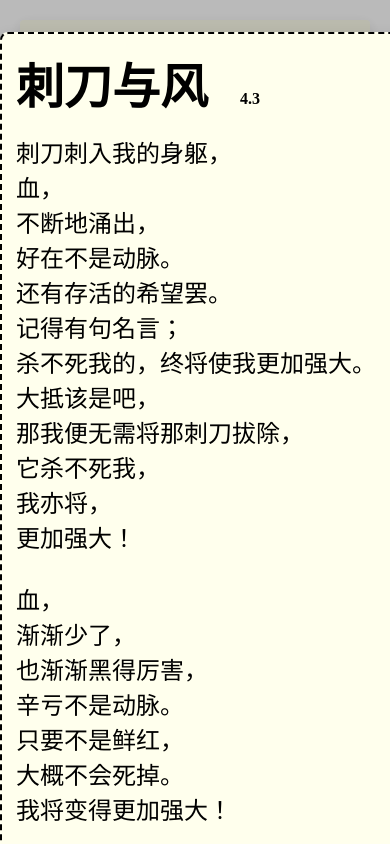
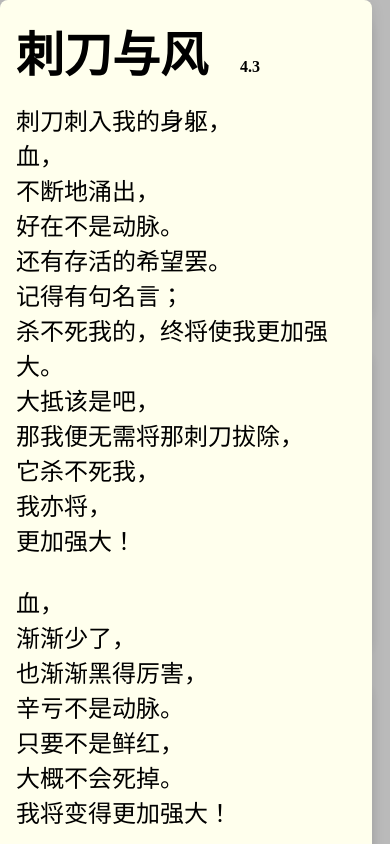
Before and after one commit to xihale/poetry, a Next.js app: page /poem/0 in a window 390 px wide. Built offline with nearby package versions, Linux system fonts and the light colour scheme.

Commit message:
fix: mobile experience

```diff
--- a/src/app/poem/[id]/page.module.scss
+++ b/src/app/poem/[id]/page.module.scss
@@ -11,7 +11,7 @@
   z-index: 10;
   top: 0;
   width: 50%;
-  min-width: 400px;
+  min-width: 340px;
   background: #ffffed;
   margin: auto;
   padding: 1rem;
@@ -22,6 +22,11 @@
   outline-offset: -2px;
   margin-bottom: 2rem;
   margin-top: 2rem;
+
+  @media screen and (max-width: 600px) {
+    outline: none;
+    margin: 0;
+  }
 
   .meta{
     display: flex;
@@ -37,7 +42,6 @@
   }
 
   .content{
-    // mt-5 mb-1 text-xl
     margin-top: 1rem;
     margin-bottom: 1rem;
     font-size: 1.5rem;
```
